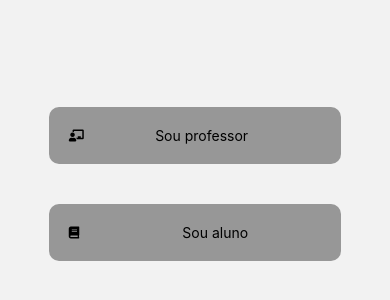
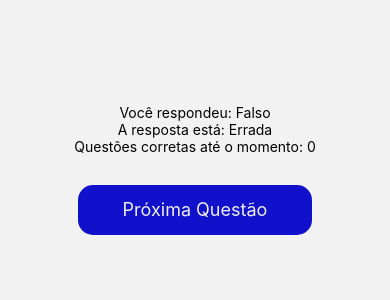
Before and after one commit to GutembOliveira/ServerEngajamento, a React Native app in the folder frontend/: screen /Comment in a window 390 px wide. Shown: the part 238-538 px from the top of the page. Built offline with nearby package versions, Linux system fonts and the light colour scheme; what react-native-root-siblings would draw is missing.

Commit message:
Incluindo timer e resolucao de questao

```diff
--- a/frontend/App.js
+++ b/frontend/App.js
@@ -13,6 +13,7 @@ import RegisterScreen from './src/screens/RegisterScreen';
 import StudentScreen from './src/screens/StudentScreen';
 import ConfirmQuizScreen from './src/screens/ConfirmQuizScreen';
 import SolveQuizScreen from './src/screens/SolveQuizScreen';
+import CommentQuestionScreen from './src/screens/CommentQuestionScreen';
 
 const Stack = createNativeStackNavigator();
 
@@ -38,6 +39,7 @@ export default function App() {
 
         <Stack.Screen name='Confirm' component={ConfirmQuizScreen} />
         <Stack.Screen name='Solve Quiz' component={SolveQuizScreen} />
+        <Stack.Screen name='Comment' component={CommentQuestionScreen} />
       </Stack.Navigator>
     </NavigationContainer>
     </RootSiblingParent>
--- /dev/null
+++ b/frontend/src/screens/CommentQuestionScreen.jsx
@@ -0,0 +1,20 @@
+import { StyleSheet, Text, View } from "react-native";
+import globalStyles from "../utils/globalStyles";
+import useQuizStore from "../stores/QuizStore";
+import Button from "../components/Button";
+
+export default function CommentQuestionScreen() {
+    const lastAnswer = useQuizStore((state) => state.lastAnswer);
+    const correctAnswers = useQuizStore((state) => state.correctAnswers);
+    const isLastAnswerCorrect = useQuizStore((state) => state.isLastAnswerCorrect);
+
+    return (
+        <View style={globalStyles.container}>
+            <Text>Você respondeu: {lastAnswer === true ? 'Verdadeiro' : 'Falso'}</Text>
+            <Text>A resposta está: {isLastAnswerCorrect === true ? 'Correta' : 'Errada'}</Text>
+            <Text>Questões corretas até o momento: {correctAnswers}</Text>
+
+            <Button text="Próxima Questão" onPress={() => {}}/>
+        </View>
+    )
+}
--- a/frontend/src/screens/SolveQuizScreen.jsx
+++ b/frontend/src/screens/SolveQuizScreen.jsx
@@ -1,5 +1,5 @@
 import { useRoute } from "@react-navigation/native";
-import { useEffect } from "react";
+import { useEffect, useState } from "react";
 import { ActivityIndicator, Dimensions, SafeAreaView, StyleSheet, Text, TouchableOpacity, View } from "react-native";
 import globalStyles from "../utils/globalStyles";
 import theme from "../theme";
@@ -10,6 +10,9 @@ export default function SolveQuizScreen({ navigation }) {
     const route = useRoute();
     const { quiz } = route.params;
 
+    const [timer, setTimer] = useState(10);
+    const [timeIsOver, setTimeIsOver] = useState(false);
+
     const questions = useQuizStore((state) => state.questions);
     const currentQuestionIndex = useQuizStore((state) => state.currentQuestionIndex);
     const lastAnswer = useQuizStore((state) => state.lastAnswer);
@@ -18,14 +21,39 @@ export default function SolveQuizScreen({ navigation }) {
     const fetchQuestions = useQuizStore((state) => state.fetchQuestions);
     const nextQuestion = useQuizStore((state) => state.nextQuestion);
     const setSelectedAnswer = useQuizStore((state) => state.setSelectedAnswer);
-    const setCorrectAnswer = useQuizStore((state) => state.setCorrectAnswer);
+    const computeAnswer = useQuizStore((state) => state.computeAnswer);
 
     useEffect(() => {
         fetchQuestions(quiz.questions);
     }, []);
 
+    useEffect(() => {
+        let interval = null;
+
+        if (!timeIsOver && timer > 0) {
+          interval = setInterval(() => {
+            setTimer((prevTimer) => prevTimer - 1);
+          }, 1000);
+        } else if (timer === 0) {
+          setTimeIsOver(true);
+        }
+
+        return () => clearInterval(interval);
+      }, [timer, timeIsOver, currentQuestionIndex]);
+
     const handleNextQuestion = () => {
-        nextQuestion();
+        setTimer(10);
+        setTimeIsOver(false);
+        //setSelectedAnswer(null);
+
+        computeAnswer(lastAnswer, questions[currentQuestionIndex].answer);
+
+        //console.log(lastAnswer);
+        //console.log('1 - ', questions[currentQuestionIndex].answer);
+
+        navigation.navigate('Comment');
+
+        //refresh states na tela de comentario
     };
 
     return (
@@ -37,6 +65,13 @@ export default function SolveQuizScreen({ navigation }) {
                 (
                     <>
                     <Text style={globalStyles.heading}>{quiz.name}</Text>
+                    {
+                        timeIsOver ?
+                        <Text style={globalStyles.subheading}>Tempo esgotado</Text>
+                        :
+                        <Text style={globalStyles.subheading}>Tempo:  {timer}</Text>
+                    }
+
                     <Text style={globalStyles.subheading}>Questão {currentQuestionIndex + 1} de {quiz.questions.length}</Text>
                     <Text style={globalStyles.subheading}>Assunto: {questions[currentQuestionIndex].topic}</Text>
                     <Text style={styles.question}>{questions[currentQuestionIndex].question}</Text>
@@ -45,6 +80,7 @@ export default function SolveQuizScreen({ navigation }) {
                     <TouchableOpacity
                     style={[styles.button, styles.true, lastAnswer === true && styles.selectedButton]}
                     onPress={() => setSelectedAnswer(true)}
+                    disabled={timeIsOver}
                     >
                         <Text style={styles.buttonText}>Verdadeiro</Text>
                     </TouchableOpacity>
@@ -52,6 +88,7 @@ export default function SolveQuizScreen({ navigation }) {
                     <TouchableOpacity
                     style={[styles.button, styles.false, lastAnswer === false && styles.selectedButton]}
                     onPress={() => setSelectedAnswer(false)}
+                    disabled={timeIsOver}
                     >
                         <Text style={styles.buttonText}>Falso</Text>
                     </TouchableOpacity>
@@ -63,11 +100,14 @@ export default function SolveQuizScreen({ navigation }) {
                         </Text>
                     )}
 
-                    {
-                        currentQuestionIndex === questions.length - 1 ?
+{
+                        timeIsOver &&
+                        (
+                            currentQuestionIndex === questions.length - 1 ?
                             <Button text="Finalizar" onPress={() => {}}/>
                             :
                             <Button text="Ver resposta" onPress={handleNextQuestion}/>
+                        )
                     }
 
                     </>
--- a/frontend/src/stores/QuizStore.js
+++ b/frontend/src/stores/QuizStore.js
@@ -5,6 +5,7 @@ const useQuizStore = create((set) => ({
     currentQuestionIndex: 0,
     lastAnswer: null,
     correctAnswers: 0,
+    isLastAnswerCorrect: null,
 
     fetchQuestions: (questionsArray) => set({ questions: questionsArray }),
 
@@ -13,6 +14,20 @@ const useQuizStore = create((set) => ({
 
     setSelectedAnswer: (answer) => set({ lastAnswer: answer }),
 
+    computeAnswer: (lastAnswer, questionAnswer) => set((state) => {
+        if (lastAnswer === questionAnswer) {
+            return {
+                isLastAnswerCorrect: true,
+                correctAnswers: state.correctAnswers + 1,
+            };
+        } else {
+            return {
+                isLastAnswerCorrect: false,
+            };
+        }
+    }),
+
+
     setCorrectAnswer: () => set((state) => ({correctAnswers: state.correctAnswers + 1}))
 
 }))
```
